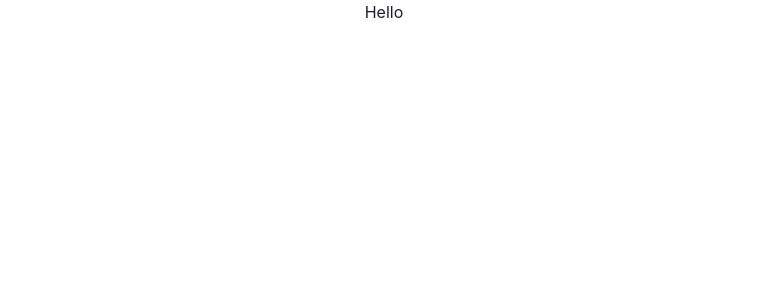
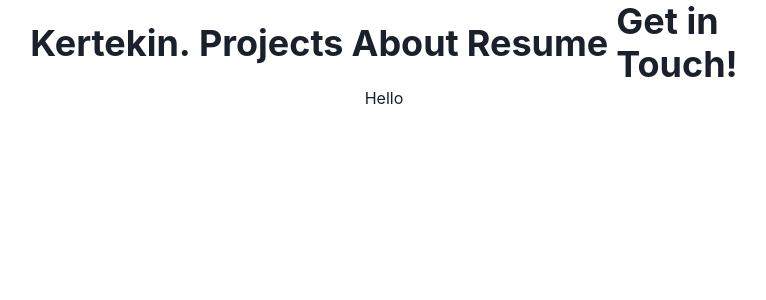
Before and after one commit to Selimology/nextjs-portfolio-website, a Next.js app: page / in a window 1280 px wide. Shown: the top 300 px of the page, without its empty margins (256-1022 px from the left). Built offline with nearby package versions, Linux system fonts and the light colour scheme.

Commit message:
feat: wip header

```diff
--- /dev/null
+++ b/src/components/layout/Header.tsx
@@ -0,0 +1,20 @@
+import { Heading, HStack } from '@chakra-ui/react';
+import Link from 'next/link';
+
+const Header = () => {
+  return (
+    <HStack>
+      <Heading width="full" justifyContent={'space-between'}>
+        <Link href="/">Kertekin. </Link>
+      </Heading>
+      <HStack>
+        <Heading>Projects</Heading>
+        <Heading>About</Heading>
+        <Heading>Resume</Heading>
+        <Heading>Get in Touch!</Heading>
+      </HStack>
+    </HStack>
+  );
+};
+
+export default Header;
--- a/src/components/layout/index.tsx
+++ b/src/components/layout/index.tsx
@@ -1,12 +1,16 @@
 import { PropsWithChildren } from 'react';
 import { VStack, Container } from '@chakra-ui/react';
+import Header from './header';
 
 type Props = PropsWithChildren<{}>;
 
 const Layout = ({ children }: Props) => {
   return (
     <Container>
-      <VStack spacing={0}>{children}</VStack>
+      <VStack spacing={0}>
+        <Header />
+        {children}
+      </VStack>
     </Container>
   );
 };
```
